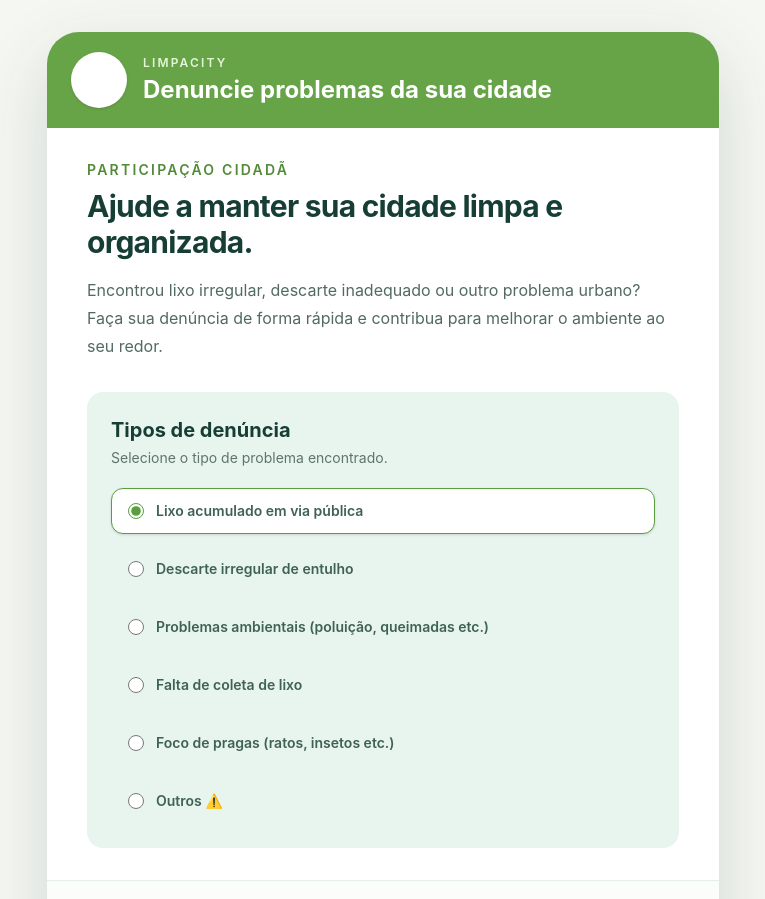
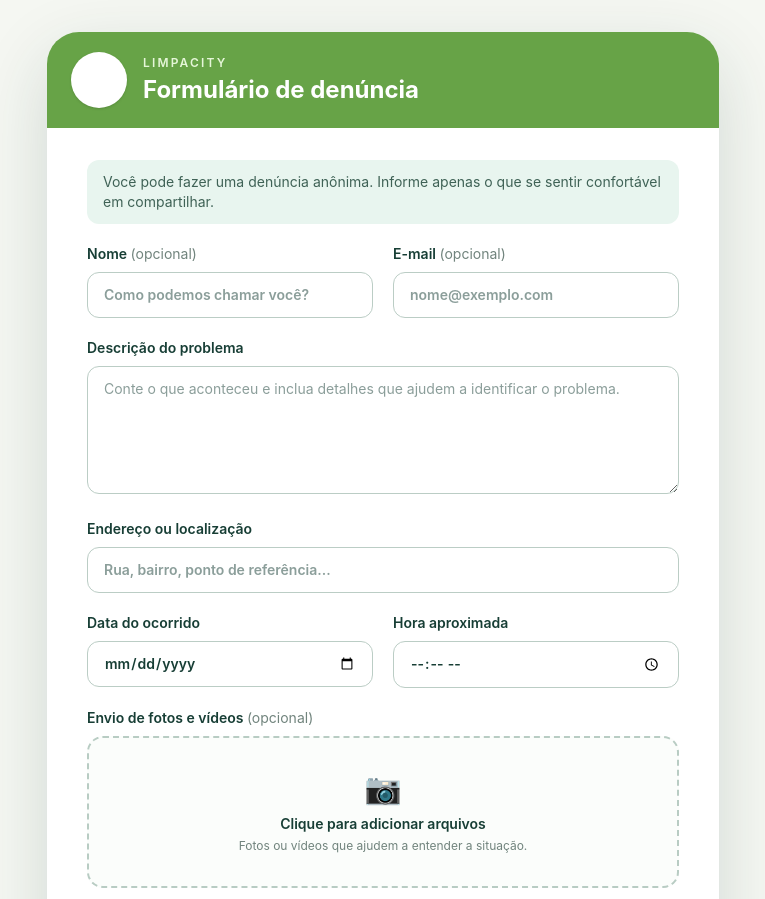
Before and after one commit to marcelinnx03-lgtm/LimpaCity, a React (Vite) app in the folder front/: page / in a window 1280 px wide. Shown: the top 899 px of the page, without its empty margins (257-1022 px from the left). Built offline with nearby package versions, Linux system fonts and the light colour scheme.

Commit message:
feat(front): add report submission form

```diff
--- a/front/src/App.tsx
+++ b/front/src/App.tsx
@@ -1,16 +1,7 @@
 import { useState } from 'react'
 
-const reportTypes = [
-  'Lixo acumulado em via pública',
-  'Descarte irregular de entulho',
-  'Problemas ambientais (poluição, queimadas etc.)',
-  'Falta de coleta de lixo',
-  'Foco de pragas (ratos, insetos etc.)',
-  'Outros',
-]
-
 function App() {
-  const [selectedType, setSelectedType] = useState(reportTypes[0])
+  const [files, setFiles] = useState<File[]>([])
 
   return (
     <main className="grid min-h-screen place-items-center bg-[#f5f7f2] p-4 text-[#173e35] sm:p-8">
@@ -19,35 +10,56 @@ function App() {
           <div className="grid h-14 w-14 shrink-0 place-items-center rounded-full bg-white text-3xl shadow-sm" aria-label="Símbolo de reciclagem">♻</div>
           <div>
             <p className="text-xs font-semibold uppercase tracking-[0.18em] text-[#e5f6d8]">LimpaCity</p>
-            <h1 className="mt-1 text-2xl font-bold leading-tight">Denuncie problemas da sua cidade</h1>
+            <h1 className="mt-1 text-2xl font-bold leading-tight">Formulário de denúncia</h1>
           </div>
         </header>
 
-        <div className="px-6 py-8 sm:px-10">
-          <article>
-            <p className="text-sm font-semibold uppercase tracking-[0.16em] text-[#528b38]">Participação cidadã</p>
-            <h2 className="mt-2 text-3xl font-bold tracking-tight">Ajude a manter sua cidade limpa e organizada.</h2>
-            <p className="mt-4 leading-7 text-[#526a61]">Encontrou lixo irregular, descarte inadequado ou outro problema urbano? Faça sua denúncia de forma rápida e contribua para melhorar o ambiente ao seu redor.</p>
-          </article>
+        <form className="space-y-5 px-6 py-8 sm:px-10" onSubmit={(event) => event.preventDefault()}>
+          <p className="rounded-xl bg-[#e8f5ef] px-4 py-3 text-sm leading-5 text-[#3f6256]">Você pode fazer uma denúncia anônima. Informe apenas o que se sentir confortável em compartilhar.</p>
 
-          <div className="mt-8 rounded-2xl bg-[#e8f5ef] p-5 sm:p-6">
-            <h3 className="text-xl font-bold">Tipos de denúncia</h3>
-            <p className="mt-1 text-sm text-[#5f746c]">Selecione o tipo de problema encontrado.</p>
-            <fieldset className="mt-5 grid gap-3">
-              <legend className="sr-only">Tipo de denúncia</legend>
-              {reportTypes.map((reportType) => (
-                <label key={reportType} className={`flex cursor-pointer items-center gap-3 rounded-xl border px-4 py-3 transition ${selectedType === reportType ? 'border-[#5b9e3e] bg-white shadow-sm' : 'border-transparent hover:bg-white/70'}`}>
-                  <input checked={selectedType === reportType} className="h-4 w-4 accent-[#5b9e3e]" name="report-type" onChange={() => setSelectedType(reportType)} type="radio" value={reportType} />
-                  <span className="text-sm font-semibold text-[#3f6256]">{reportType}{reportType === 'Outros' ? ' ⚠️' : ''}</span>
-                </label>
-              ))}
-            </fieldset>
+          <div className="grid gap-5 sm:grid-cols-2">
+            <label className="block text-sm font-semibold" htmlFor="name">Nome <span className="font-normal text-[#71847d]">(opcional)</span>
+              <input id="name" className="mt-2 w-full rounded-xl border border-[#bbcdc5] px-4 py-3 font-normal outline-none transition focus:border-[#5b9e3e] focus:ring-2 focus:ring-[#b9e1a6]" placeholder="Como podemos chamar você?" type="text" />
+            </label>
+            <label className="block text-sm font-semibold" htmlFor="email">E-mail <span className="font-normal text-[#71847d]">(opcional)</span>
+              <input id="email" className="mt-2 w-full rounded-xl border border-[#bbcdc5] px-4 py-3 font-normal outline-none transition focus:border-[#5b9e3e] focus:ring-2 focus:ring-[#b9e1a6]" placeholder="nome@exemplo.com" type="email" />
+            </label>
           </div>
-        </div>
 
-        <footer className="flex justify-end border-t border-[#e5eee9] bg-[#fbfdfb] px-6 py-5 sm:px-10">
-          <button className="rounded-xl bg-[#5b9e3e] px-7 py-3 font-semibold text-white transition hover:bg-[#4c8634]">Próximo →</button>
-        </footer>
+          <label className="block text-sm font-semibold" htmlFor="description">Descrição do problema
+            <textarea id="description" className="mt-2 min-h-32 w-full resize-y rounded-xl border border-[#bbcdc5] px-4 py-3 font-normal outline-none transition focus:border-[#5b9e3e] focus:ring-2 focus:ring-[#b9e1a6]" placeholder="Conte o que aconteceu e inclua detalhes que ajudem a identificar o problema." />
+          </label>
+
+          <label className="block text-sm font-semibold" htmlFor="address">Endereço ou localização
+            <input id="address" className="mt-2 w-full rounded-xl border border-[#bbcdc5] px-4 py-3 font-normal outline-none transition focus:border-[#5b9e3e] focus:ring-2 focus:ring-[#b9e1a6]" placeholder="Rua, bairro, ponto de referência..." type="text" />
+          </label>
+
+          <div className="grid gap-5 sm:grid-cols-2">
+            <label className="block text-sm font-semibold" htmlFor="date">Data do ocorrido
+              <input id="date" className="mt-2 w-full rounded-xl border border-[#bbcdc5] px-4 py-3 font-normal outline-none transition focus:border-[#5b9e3e] focus:ring-2 focus:ring-[#b9e1a6]" type="date" />
+            </label>
+            <label className="block text-sm font-semibold" htmlFor="time">Hora aproximada
+              <input id="time" className="mt-2 w-full rounded-xl border border-[#bbcdc5] px-4 py-3 font-normal outline-none transition focus:border-[#5b9e3e] focus:ring-2 focus:ring-[#b9e1a6]" type="time" />
+            </label>
+          </div>
+
+          <div>
+            <p className="text-sm font-semibold">Envio de fotos e vídeos <span className="font-normal text-[#71847d]">(opcional)</span></p>
+            <label className="mt-2 flex cursor-pointer flex-col items-center justify-center rounded-2xl border-2 border-dashed border-[#b8ccc3] bg-[#fbfdfb] px-5 py-8 text-center transition hover:border-[#5b9e3e] hover:bg-[#f3faef]" htmlFor="attachments">
+              <span className="text-3xl" aria-hidden="true">📷</span>
+              <span className="mt-2 text-sm font-semibold">Clique para adicionar arquivos</span>
+              <span className="mt-1 text-xs text-[#71847d]">Fotos ou vídeos que ajudem a entender a situação.</span>
+              <input accept="image/*,video/*" className="sr-only" id="attachments" multiple onChange={(event) => setFiles(Array.from(event.target.files ?? []))} type="file" />
+            </label>
+            {files.length > 0 && <p className="mt-2 text-sm text-[#477f32]">{files.length} arquivo(s) selecionado(s): {files.map((file) => file.name).join(', ')}</p>}
+          </div>
+
+          <div className="flex flex-col-reverse gap-3 border-t border-[#e5eee9] pt-6 sm:flex-row sm:justify-end">
+            <button className="rounded-xl border border-[#b8ccc3] px-6 py-3 font-semibold transition hover:bg-[#f4f8f6]" type="button">← Voltar</button>
+            <button className="rounded-xl bg-[#5b9e3e] px-7 py-3 font-semibold text-white transition hover:bg-[#4c8634]" type="submit">Enviar denúncia</button>
+          </div>
+        </form>
+
       </section>
     </main>
   )
```
